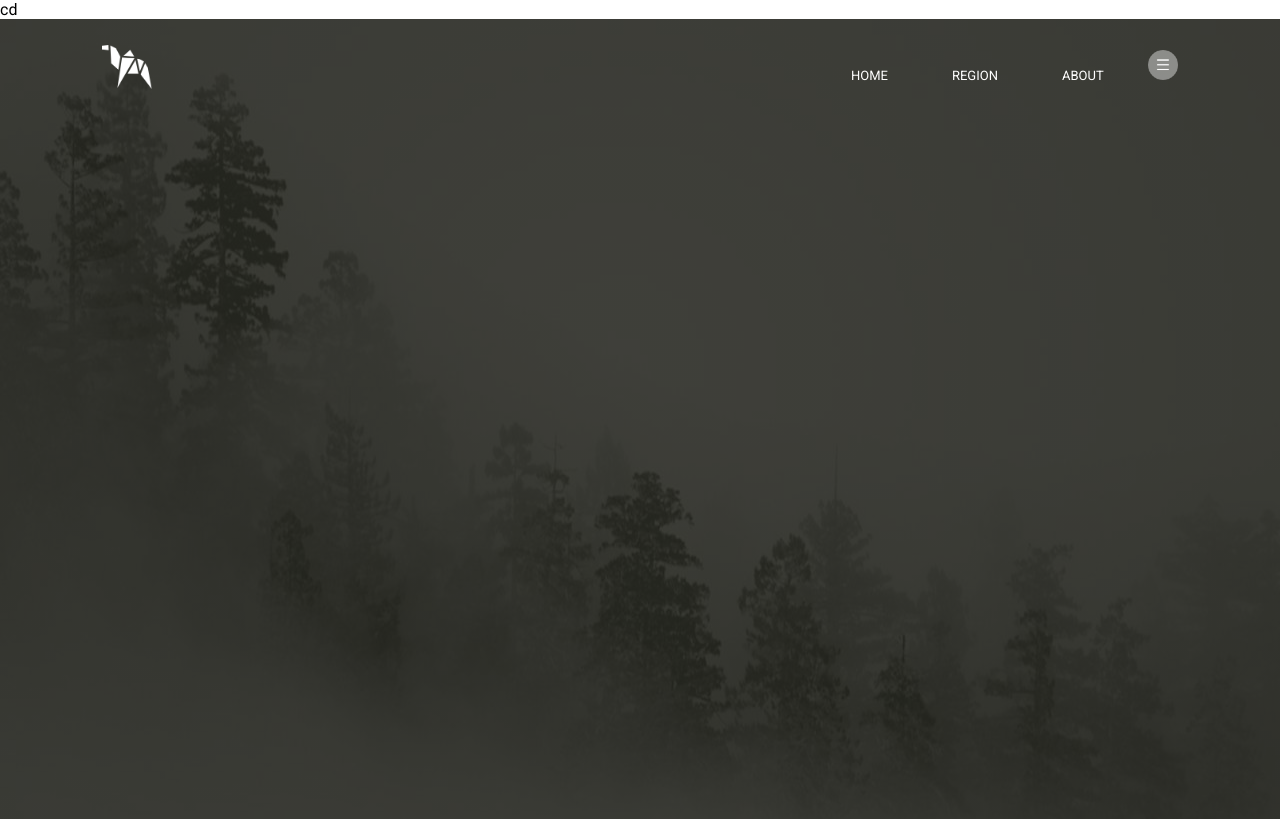
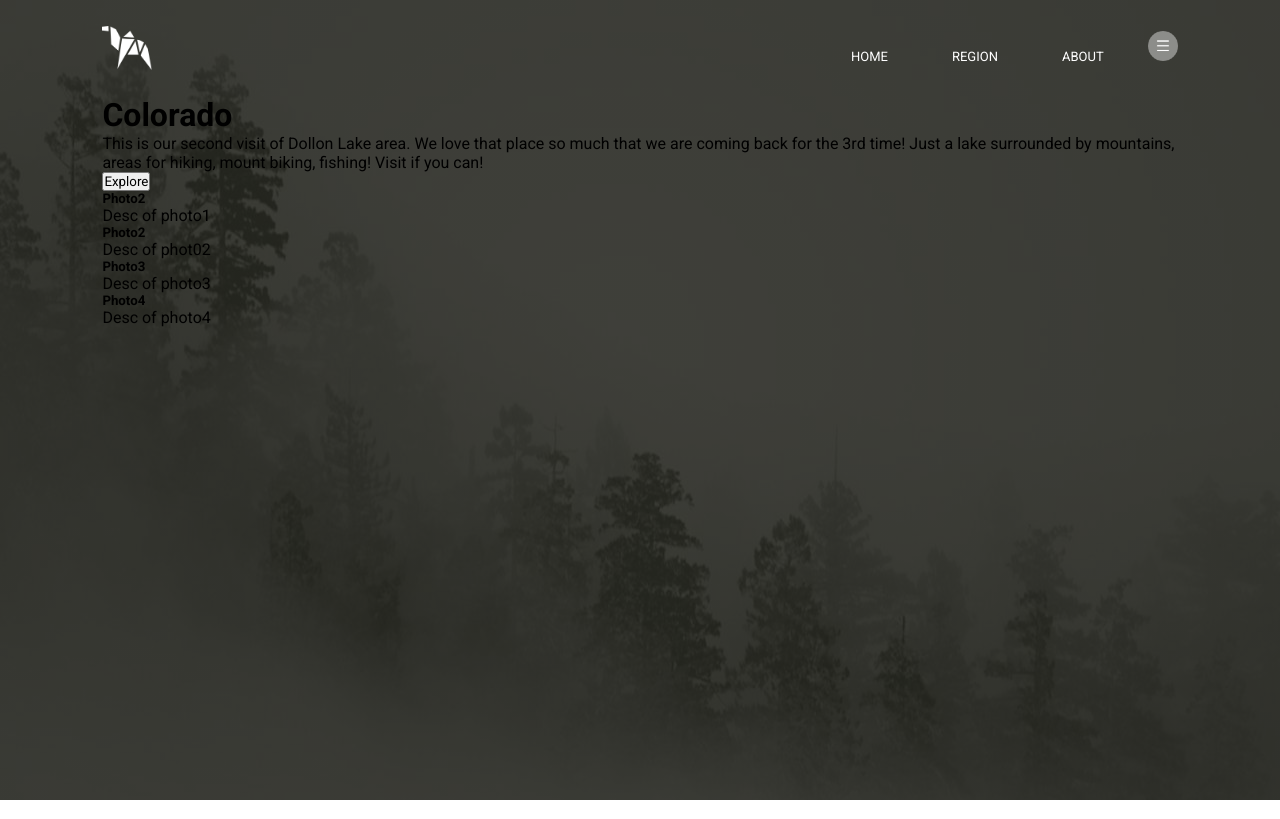
Before and after one commit to KC-LC101-June-21/assignment-4-html-me-something-elenakononova, a website: page index.html in a window 1280 px wide. Drawn offline with Linux system fonts and the light colour scheme.

Commit message:
Adding cards for photos

```diff
--- a/index.html
+++ b/index.html
@@ -4,7 +4,6 @@
         <title>My_Homework_Page</title>
         <link rel="stylesheet" href="styles.css">
         <link href="https://fonts.googleapis.com/css2?family=Roboto:wght@400;700&display=swap" rel="stylesheet">
-cd
         </head>
 
         <body>
@@ -20,9 +19,37 @@ cd
                         </ul>
 
                     </nav>
+                    </div>
+                    <div class="row">
+                        <div class="col">
+                            <h1>Colorado</h1>
+                            <p>This is our second visit of Dollon Lake area. We love that place so much that we are coming back for the 3rd time!
+                                Just a lake surrounded by mountains, areas for hiking, mount biking, fishing! Visit if you can!
+                            </p>
+                            <button type="button">Explore</button>
+                        </div>
+                        <div>
+                            <div class="col">
+                                <div class="card">
+                                    <h5>Photo2</h5>
+                                    <p>Desc of photo1</p>
+                                </div>
+                                <div class="card">
+                                    <h5>Photo2</h5>
+                                    <p>Desc of phot02</p>
+                                </div>
+                                <div class="card">
+                                    <h5>Photo3</h5>
+                                    <p>Desc of photo3</p>
+                                </div>
+                                <div class="card">
+                                    <h5>Photo4</h5>
+                                    <p>Desc of photo4</p>
+                                </div>
 
-
-                </div>
+                            </div>
+                        </div>
+                    </div>
             </div>
 
 
```
